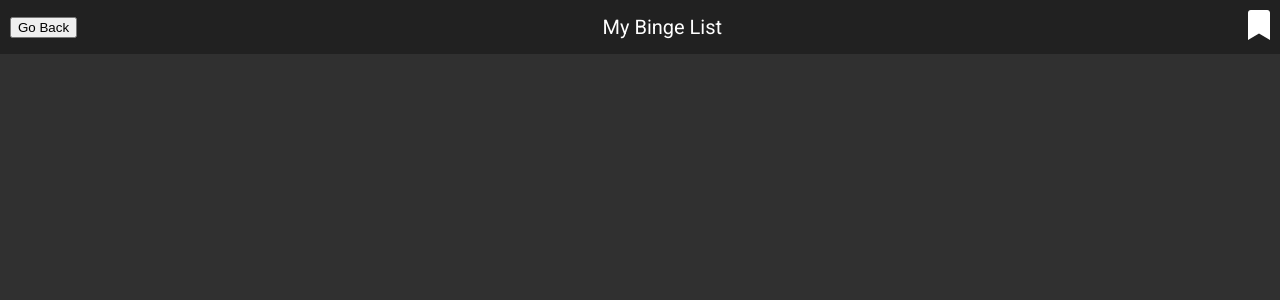
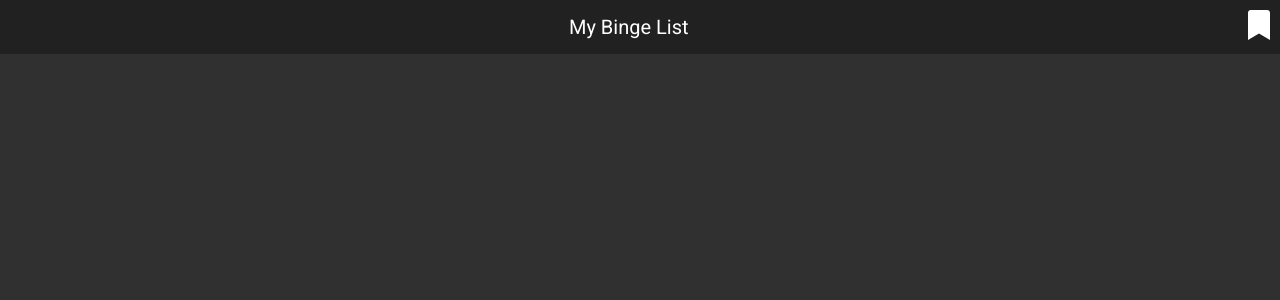
Before and after one commit to RSginer/react-movie-binge-list, a React (Create React App) app in the folder mybingelist/: page / in a window 1280 px wide. Shown: the top 300 px of the page. Built offline with nearby package versions, Linux system fonts and the light colour scheme.

Commit message:
Feature propTypes

```diff
--- a/mybingelist/package.json
+++ b/mybingelist/package.json
@@ -4,6 +4,7 @@
   "private": true,
   "dependencies": {
     "node-sass": "^4.12.0",
+    "prop-types": "^15.7.2",
     "react": "^16.8.6",
     "react-dom": "^16.8.6",
     "react-redux": "^7.1.0",
--- a/mybingelist/src/App.js
+++ b/mybingelist/src/App.js
@@ -8,7 +8,7 @@ export class App extends Component {
   render() {
     return (
       <div className="App">
-        <Header />
+        <Header showBackButton={false} showFavoritesButton={true} title="My Binge List" />
       </div>
     );
   }
--- a/mybingelist/src/components/header/header.js
+++ b/mybingelist/src/components/header/header.js
@@ -1,22 +1,33 @@
 import React from 'react';
 import './header.scss';
+
+import PropTypes from 'prop-types';
 
 import favoriesSVG from './../../assets/icons/favorites.svg';
 
 const Header = (props) => {
+
+  const { title, showBackButton, showFavoritesButton } = props;
+
   return (
     <header className="app-header" data-test="header">
       <div className="app-header__back-button-wrap">
-        <button data-test="backButton" className="back-button">Go Back</button>
+        {showBackButton && <button data-test="backButton" className="back-button">Go Back</button>}
       </div>
       <div className="app-header__title">
-        <span data-test="title">My Binge List</span>
+        <span data-test="title">{title}</span>
       </div>
       <div className="app-header__favorites-button">
-        <img data-test="favoritesButton" src={favoriesSVG} alt="favories" className="favorites-button__icon" />
+        {showFavoritesButton && <img data-test="favoritesButton" src={favoriesSVG} alt="favories" className="favorites-button__icon" />}
       </div>
     </header>
   )
 }
 
+Header.propTypes = {
+  showBackButton: PropTypes.bool,
+  showFavoritesButton: PropTypes.bool,
+  title: PropTypes.string
+}
+
 export default Header;
```
Also changed, not shown: mybingelist/src/components/searchForm/searchForm.js (added, +10 -0 lines).
